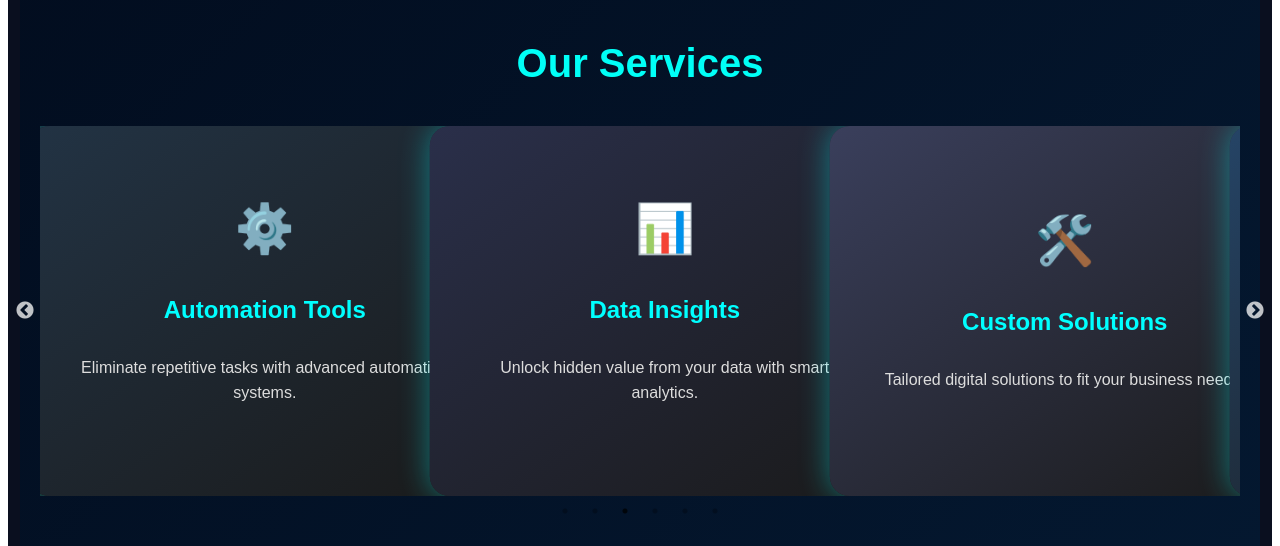
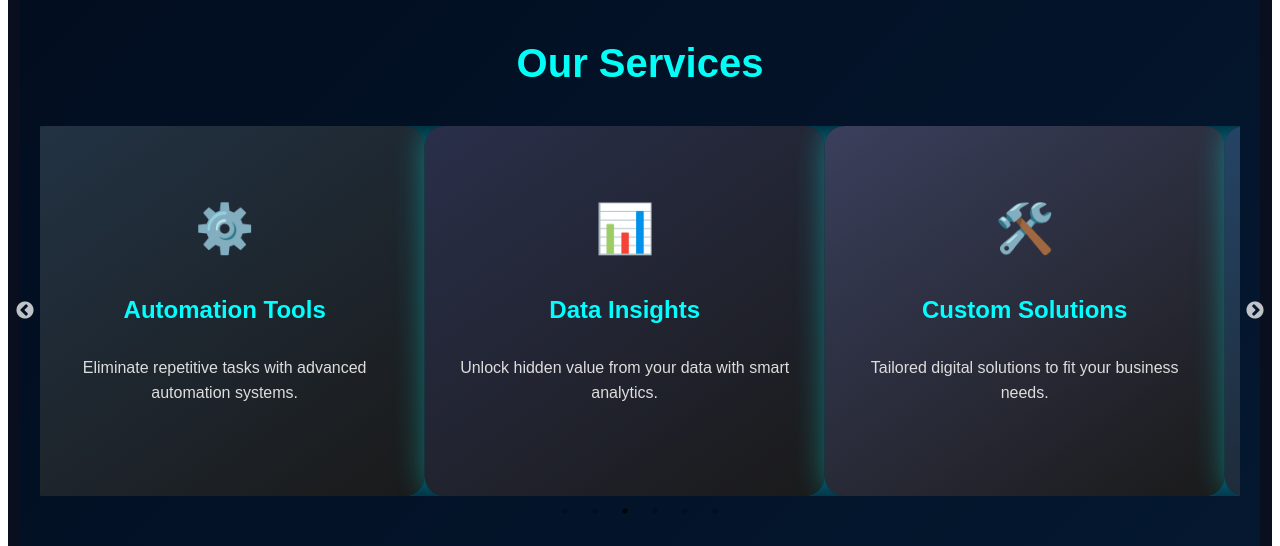
Before and after one commit to anirudhsaini364-Data/futurify-site, a React (Vite) app: page / in a window 1280 px wide. Shown: the part 820-1366 px from the top of the page. Built offline with nearby package versions, Linux system fonts and the light colour scheme.

Commit message:
Update: applied all latest changes

```diff
--- a/src/App.jsx
+++ b/src/App.jsx
@@ -240,17 +240,16 @@ export default function App() {
   <Slider
     dots={true}
     infinite={true}
-    speed={800}
+    speed={600}
     slidesToShow={3}
     slidesToScroll={1}
     autoplay={true}
     autoplaySpeed={3000}
     pauseOnHover={true}
-    centerMode={false}
     responsive={[
-      { breakpoint: 1024, settings: { slidesToShow: 2 } },
-      { breakpoint: 768, settings: { slidesToShow: 1, centerMode: false } },
-      { breakpoint: 480, settings: { slidesToShow: 1, centerMode: false } },
+      { breakpoint: 1024, settings: { slidesToShow: 2, slidesToScroll: 1 } },
+      { breakpoint: 768, settings: { slidesToShow: 1, slidesToScroll: 1 } },
+      { breakpoint: 480, settings: { slidesToShow: 1, slidesToScroll: 1 } },
     ]}
   >
     {[
@@ -261,15 +260,14 @@ export default function App() {
       { title: "Cloud Services", desc: "Modernize your infrastructure with secure cloud solutions.", icon: "☁️", color: "#254466" },
       { title: "Consulting", desc: "Expert advice to guide your transformation journey.", icon: "💡", color: "#1b334d" },
     ].map((service, idx) => (
-      <div key={idx} style={{ padding: "0 10px", boxSizing: "border-box" }}>
+      <div key={idx} style={{ width: "100%", padding: "0 10px", boxSizing: "border-box" }}>
         <div
           className="service-card"
           style={{
             background: `linear-gradient(145deg, ${service.color}, #1a1a1a)`,
             padding: "35px",
             borderRadius: "20px",
-            width: "100%",
-            height: "300px",       // fixed height for all cards
+            height: "300px",
             textAlign: "center",
             boxShadow: "0 0 30px rgba(0, 255, 255, 0.4)",
             display: "flex",
```
